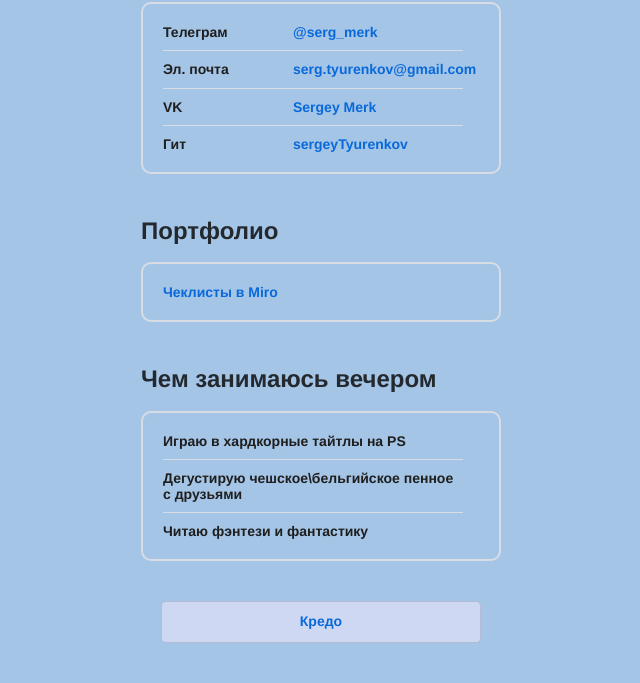
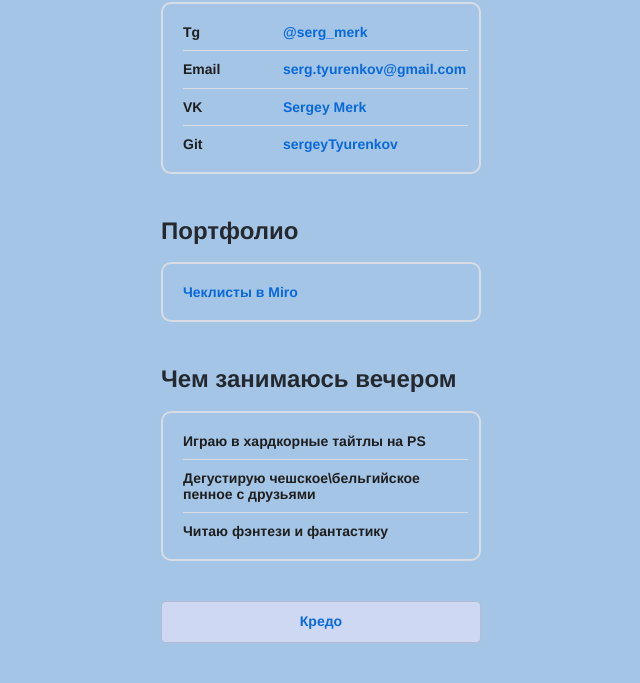
Before and after one commit to sergeyTyurenkov/cv, a plain HTML site: page index.html in a window 1280 px wide. Shown: the part 525-1208 px from the top of the page, without its empty margins (319-959 px from the left). Drawn offline with Linux system fonts and the light colour scheme.

Commit message:
фикс для 320px

```diff
--- a/index.html
+++ b/index.html
@@ -19,11 +19,11 @@
         <h2 class="links__header">Доступен</h2>
         <ul class="links__container">
           <li class="links__link">
-            <p class="links__title">Телеграм</p>
+            <p class="links__title">Tg</p>
             <a class="linsk__link" href="https://t.me/Serg_Merk" target="_blank">@serg_merk</a>
           </li>
           <li class="links__link">
-            <p class="links__title">Эл. почта</p>
+            <p class="links__title">Email</p>
             <a class="linsk__link" href="mailto:serg.tyurenkov@gmail.com" target="_blank"
               >serg.tyurenkov@gmail.com</a
             >
@@ -35,7 +35,7 @@
             >
           </li>
           <li class="links__link">
-            <p class="links__title">Гит</p>
+            <p class="links__title">Git</p>
             <a class="linsk__link" href="https://github.com/sergeytyurenkov" target="_blank">sergeyTyurenkov</a>
           </li>
         </ul>
@@ -68,4 +68,4 @@
     </footer>
     <script type="text/javascript" src="js.js"></script>
   </body>
-</html>
+ </html>
--- a/style.css
+++ b/style.css
@@ -31,7 +31,7 @@ body {
 }
 
 .links {
-  width: 360px;
+  width: 320px;
   margin-bottom: 40px;
 }
 
@@ -72,9 +72,9 @@ body {
   flex-direction: row;
   align-items: flex-start;
   padding: 0px 0px 10px;
-  gap: 30px;
+  gap: 0;
   border-bottom: 1px solid hsla(220, 18%, 87%, 1);
-  width: 300px;
+  width: 285px;
 }
 
 .links__link:last-child {
```
